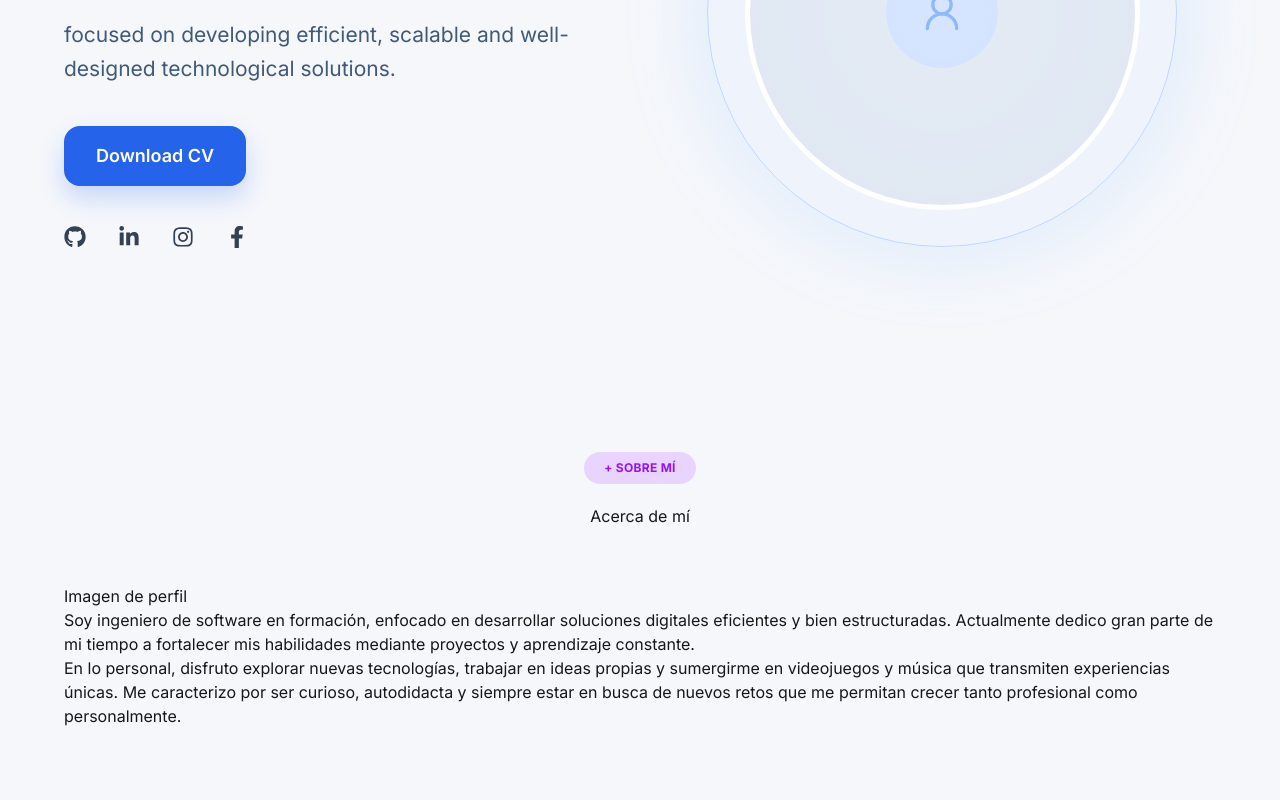
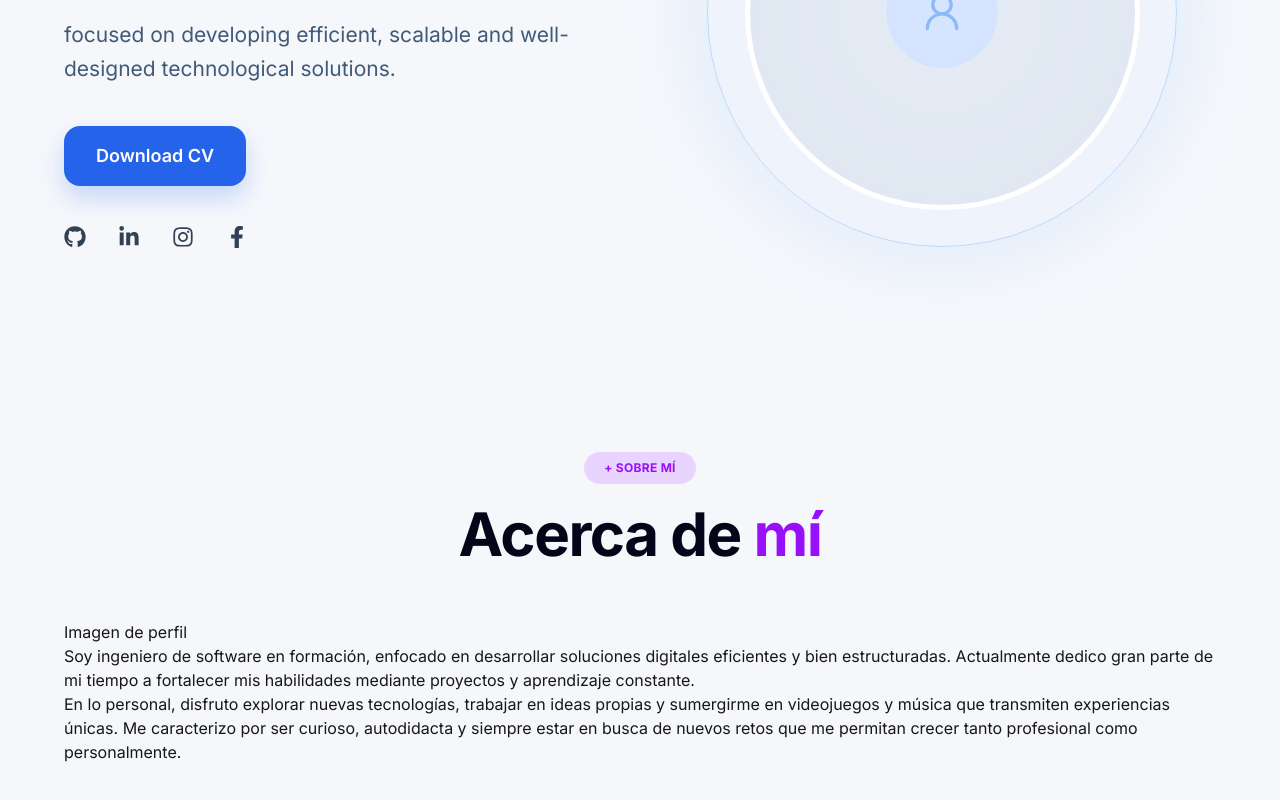
Before and after one commit to AndresRios123/Portfolio, a Next.js app: page /en in a window 1280 px wide. Shown: the part 409-1209 px from the top of the page. Built offline with nearby package versions, Linux system fonts and the light colour scheme.

Commit message:
feature: se cambiaron estilos en el tittle sobre mí

```diff
--- a/app/components/sections/About.tsx
+++ b/app/components/sections/About.tsx
@@ -6,8 +6,8 @@ export default function About() {
             <span className="mb-5 inline-flex rounded-full bg-purple-200 px-5 py-2 text-xs font-bold uppercase tracking-wide text-purple-600">
                 + SOBRE MÍ
             </span>
-          <h2>
-            Acerca de <span>mí</span>
+          <h2 className="text-4xl font-bold tracking-tight text-slate-950 md:text-6xl">
+            Acerca de <span className="text-purple-600">mí</span>
           </h2>
         </header>
 
```
